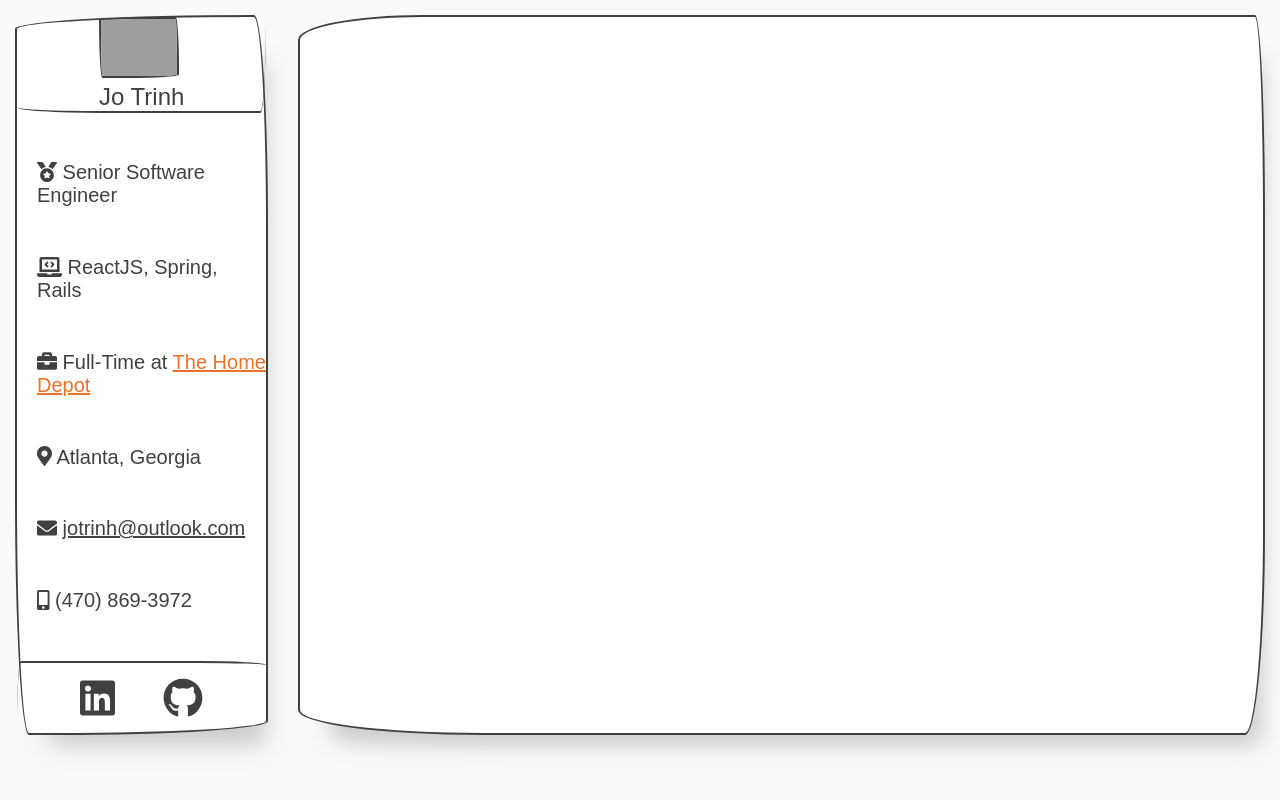
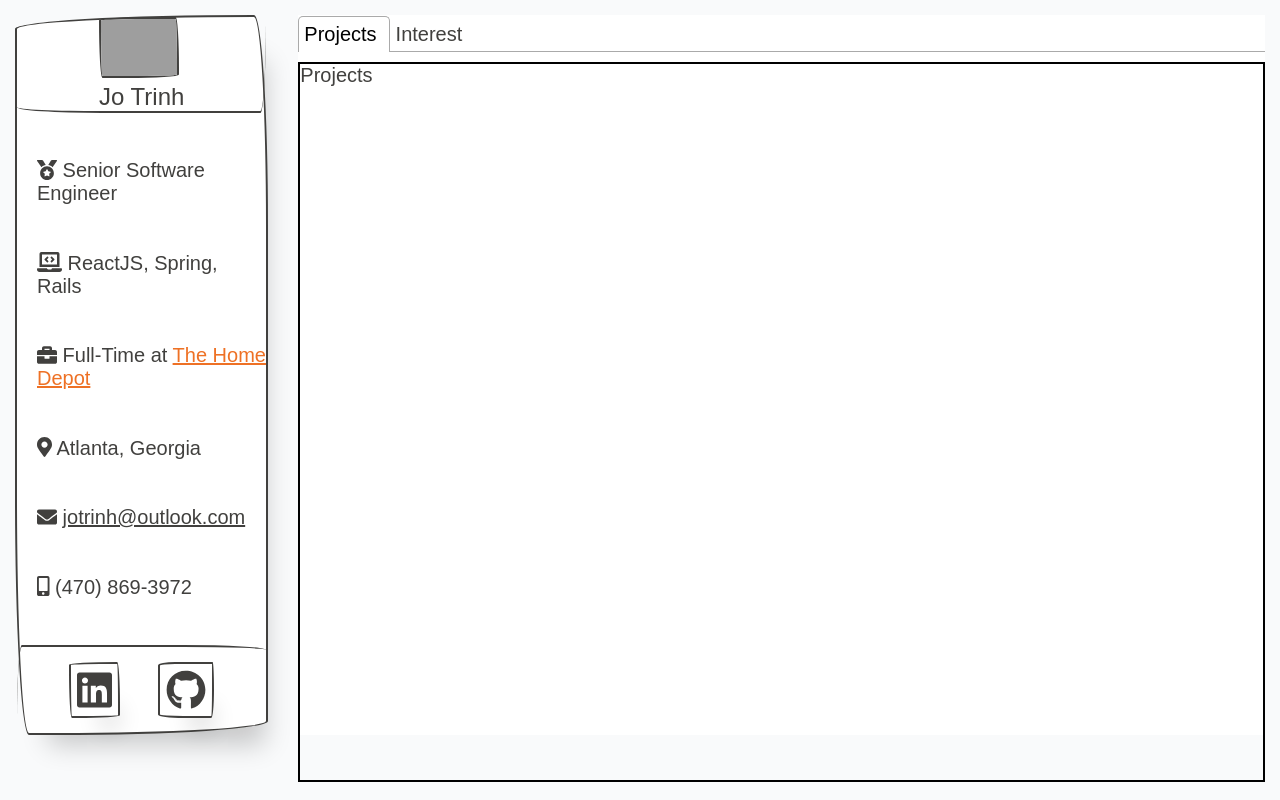
Before and after one commit to jo-trinh/personal-website, a Next.js app: page / in a window 1280 px wide. Built offline with nearby package versions, Linux system fonts and the light colour scheme; grey boxes are pictures that could not be loaded; a web font is replaced by a local one.

Commit message:
Refactors left panes, add buttons to footer and fleshing out right pane

```diff
--- /dev/null
+++ b/components/templates/Profile/Profile.js
@@ -0,0 +1,86 @@
+import React from 'react'
+import { FontAwesomeIcon } from '@fortawesome/react-fontawesome'
+import {
+  faEnvelope,
+  faMobileAlt,
+  faMedal,
+  faMapMarkerAlt,
+  faBriefcase,
+  faLaptopCode,
+} from '@fortawesome/free-solid-svg-icons'
+import styles from './profile.module.css'
+
+import { faLinkedin, faGithub } from '@fortawesome/free-brands-svg-icons'
+
+const Profile = () => {
+  return (
+    <>
+      <div id={styles.profileHeader}>
+        <img
+          height={80}
+          width={80}
+          style={{ marginBottom: '5px' }}
+          src='https://media-exp1.licdn.com/dms/image/C5603AQEaSmf2PjwGMg/profile-displayphoto-shrink_200_200/0?e=1592438400&v=beta&t=MIKqfeXvlv_g6Rq6sPrfwqNwNRvjdBbwKFTZKWUuSfA'
+        />
+
+        <span style={{ fontSize: '24px' }}>Jo Trinh</span>
+      </div>
+      <div id={styles.profileDescriptions}>
+        <span>
+          <FontAwesomeIcon icon={faMedal} size='1x' /> Senior Software Engineer
+        </span>
+        <span>
+          <FontAwesomeIcon icon={faLaptopCode} size='1x' /> ReactJS, Spring,
+          Rails
+        </span>
+
+        <span>
+          <FontAwesomeIcon icon={faBriefcase} size='1x' /> Full-Time at{' '}
+          <u
+            onClick={() => window.open('https://www.homedepot.com/')}
+            style={{
+              color: '#EE7125',
+              cursor: 'pointer',
+            }}
+          >
+            The Home Depot
+          </u>
+        </span>
+        <span>
+          <FontAwesomeIcon icon={faMapMarkerAlt} size='1x' /> Atlanta, Georgia
+        </span>
+        <span>
+          <FontAwesomeIcon icon={faEnvelope} size='1x' />{' '}
+          <u
+            style={{ cursor: 'pointer' }}
+            onClick={() => window.open('mailto:jotrinh@outlook.com')}
+          >
+            jotrinh@outlook.com
+          </u>
+        </span>
+        <span>
+          <FontAwesomeIcon icon={faMobileAlt} size='1x' /> (470) 869-3972
+        </span>
+      </div>
+      <div id={styles.profileFooter} className='border border-3 border-primary'>
+        <button className={`${styles.icon} border-1`}>
+          <FontAwesomeIcon
+            icon={faLinkedin}
+            size='2x'
+            onClick={() =>
+              window.open('https://www.linkedin.com/in/joseph-trinh-0517b312b/')
+            }
+          />{' '}
+        </button>
+        <button className={`${styles.icon} border-2`}>
+          <FontAwesomeIcon
+            icon={faGithub}
+            size='2x'
+            onClick={() => window.open('https://github.com/jo-trinh/')}
+          />{' '}
+        </button>
+      </div>
+    </>
+  )
+}
+export default Profile
--- /dev/null
+++ b/components/templates/Profile/profile.module.css
@@ -0,0 +1,29 @@
+#profileHeader {
+  display: grid;
+  justify-content: center;
+  border-bottom: 2px solid #41403e;
+  border-bottom-left-radius: 225px 15px;
+  border-bottom-right-radius: 15px 255px;
+  border-top-left-radius: 55px 15px;
+}
+
+#profileDescriptions {
+  padding-left: 20px;
+  justify-content: space-evenly;
+  height: inherit;
+  display: flex;
+  flex-direction: column;
+}
+
+#profileFooter {
+  display: flex;
+  justify-content: space-evenly;
+  border-left: none;
+  border-right: none;
+  border-bottom: none;
+  padding: 15px;
+}
+
+.icon {
+  padding: 0.3rem;
+}
--- a/package.json
+++ b/package.json
@@ -20,6 +20,7 @@
     "papercss": "^1.6.1",
     "react": "^16.7.0",
     "react-dom": "^16.7.0",
+    "react-tabs": "^3.1.0",
     "styled-components": "^5.1.0"
   },
   "license": "ISC",
--- a/pages/_app.js
+++ b/pages/_app.js
@@ -1,6 +1,8 @@
 import Layout from '../components/templates/Layout/Layout'
 import './global.css'
+import './override.css'
 import 'papercss/dist/paper.css'
+import 'react-tabs/style/react-tabs.css'
 import Meta from '../components/atom/Meta/Meta'
 
 import { config } from '@fortawesome/fontawesome-svg-core'
--- a/pages/index.js
+++ b/pages/index.js
@@ -1,101 +1,39 @@
 import styles from './index.module.css'
-import { FontAwesomeIcon } from '@fortawesome/react-fontawesome'
-import {
-  faEnvelope,
-  faMobileAlt,
-  faMedal,
-  faMapMarkerAlt,
-  faStar,
-  faBriefcase,
-  faLaptopCode,
-} from '@fortawesome/free-solid-svg-icons'
-
-import { faLinkedin, faGithub } from '@fortawesome/free-brands-svg-icons'
+import Profile from '../components/templates/Profile/Profile'
+import { Tab, Tabs, TabList, TabPanel } from 'react-tabs'
 
 export default () => (
   <>
     <div className={styles.flexContainer}>
       <div className={`${styles.flexItem} border shadow border-primary`}>
         <div className={styles.flexBody}>
-          <div id={styles.profileHeader}>
-            <img
-              height={80}
-              width={80}
-              style={{ marginBottom: '5px' }}
-              src='https://media-exp1.licdn.com/dms/image/C5603AQEaSmf2PjwGMg/profile-displayphoto-shrink_200_200/0?e=1592438400&v=beta&t=MIKqfeXvlv_g6Rq6sPrfwqNwNRvjdBbwKFTZKWUuSfA'
-            />
-
-            <span style={{ fontSize: '24px' }}>Jo Trinh</span>
-          </div>
-          <div id={styles.profileDescriptions}>
-            <span>
-              <FontAwesomeIcon icon={faMedal} size='1x' /> Senior Software
-              Engineer
-            </span>
-            <span>
-              <FontAwesomeIcon icon={faLaptopCode} size='1x' /> ReactJS, Spring,
-              Rails
-            </span>
-
-            <span>
-              <FontAwesomeIcon icon={faBriefcase} size='1x' /> Full-Time at{' '}
-              <u
-                onClick={() => window.open('https://www.homedepot.com/')}
-                style={{
-                  color: '#EE7125',
-                  cursor: 'pointer',
-                }}
-              >
-                The Home Depot
-              </u>
-            </span>
-            <span>
-              <FontAwesomeIcon icon={faMapMarkerAlt} size='1x' /> Atlanta,
-              Georgia
-            </span>
-            <span>
-              <FontAwesomeIcon icon={faEnvelope} size='1x' />{' '}
-              <u
-                style={{ cursor: 'pointer' }}
-                onClick={() => window.open('mailto:jotrinh@outlook.com')}
-              >
-                jotrinh@outlook.com
-              </u>
-            </span>
-            <span>
-              <FontAwesomeIcon icon={faMobileAlt} size='1x' /> (470) 869-3972
-            </span>
-          </div>
-          <div
-            id={styles.profileFooter}
-            className='border border-3 border-primary'
-          >
-            <span>
-              <FontAwesomeIcon
-                icon={faLinkedin}
-                className={styles.icon}
-                size='2x'
-                onClick={() =>
-                  window.open(
-                    'https://www.linkedin.com/in/joseph-trinh-0517b312b/'
-                  )
-                }
-              />{' '}
-            </span>
-            <span>
-              <FontAwesomeIcon
-                icon={faGithub}
-                className={styles.icon}
-                size='2x'
-                onClick={() => window.open('https://github.com/jo-trinh/')}
-              />{' '}
-            </span>
-          </div>
+          <Profile />
         </div>
       </div>
-      <div
+      {/* <div
         className={`${styles.flexItem} border shadow border-primary border-2`}
-      ></div>
+      >
+        <div className={styles.flexBody}>
+          <article className='article'>
+            <h3 style={{textAlign: 'center'}}>Projects</h3>
+          </article>
+        </div>
+      </div> */}
+      <div id={`${styles.portfolioPane}`} className={`${styles.flexItem}`}>
+        <Tabs>
+          <TabList>
+            <Tab>Projects</Tab>
+            <Tab>Interest</Tab>
+          </TabList>
+
+          <TabPanel>
+            <span style={{ textAlign: 'center' }}>Projects</span>
+          </TabPanel>
+          <TabPanel>
+            <span style={{ textAlign: 'center' }}>Interests</span>
+          </TabPanel>
+        </Tabs>
+      </div>
     </div>
   </>
 )
--- a/pages/index.module.css
+++ b/pages/index.module.css
@@ -26,32 +26,6 @@
   flex-direction: column;
 }
 
-#profileHeader {
-  display: grid;
-  justify-content: center;
-  border-bottom: 2px solid #41403e;
-  border-bottom-left-radius: 225px 15px;
-  border-bottom-right-radius: 15px 255px;
-  border-top-left-radius: 55px 15px;
+#portfolioPane {
+  border-top: none;
 }
-
-#profileDescriptions {
-  padding-left: 20px;
-  justify-content: space-evenly;
-  height: inherit;
-  display: flex;
-  flex-direction: column;
-}
-
-#profileFooter {
-  display: flex;
-  justify-content: space-evenly;
-  border-left: none;
-  border-right: none;
-  border-bottom: none;
-  padding: 15px;
-}
-
-.icon {
-  cursor: pointer;
-}
--- /dev/null
+++ b/pages/override.css
@@ -0,0 +1,23 @@
+/* PaperCSS */
+ul li::before {
+  content: '' !important;
+}
+
+/* ReactTabs */
+.react-tabs__tab--disabled {
+  cursor: not-allowed !important;
+}
+
+.react-tabs {
+  height: 100%;
+}
+
+.react-tabs__tab-panel {
+  height: inherit;
+  border: 2px solid black;
+}
+
+.react-tabs__tab-list {
+  margin: 0 0 0px;
+  border-bottom: none;
+}
```
Also changed, not shown: pages/global.css (line endings or trailing spaces), 1 other file (tests, documents, lock files or other folders).
